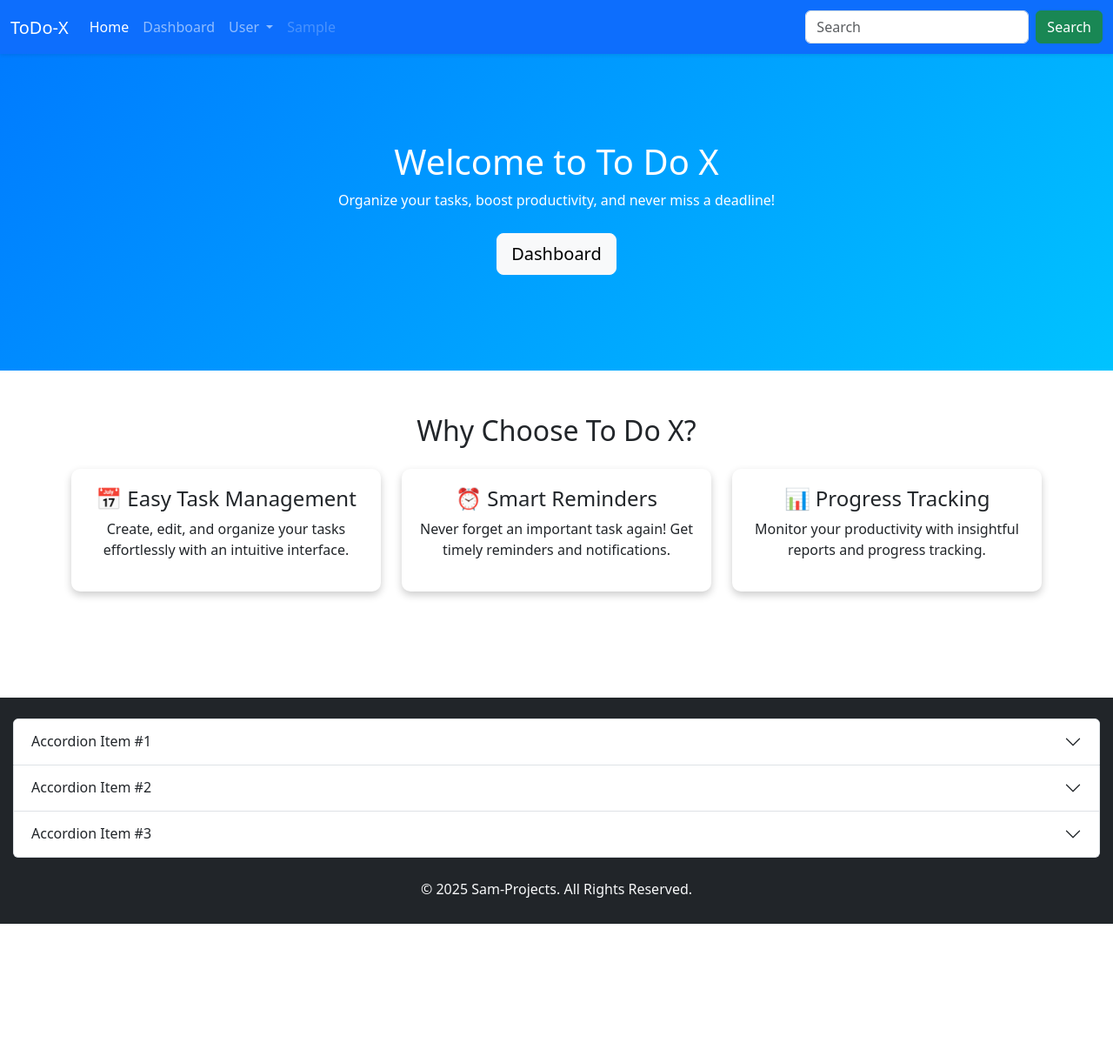
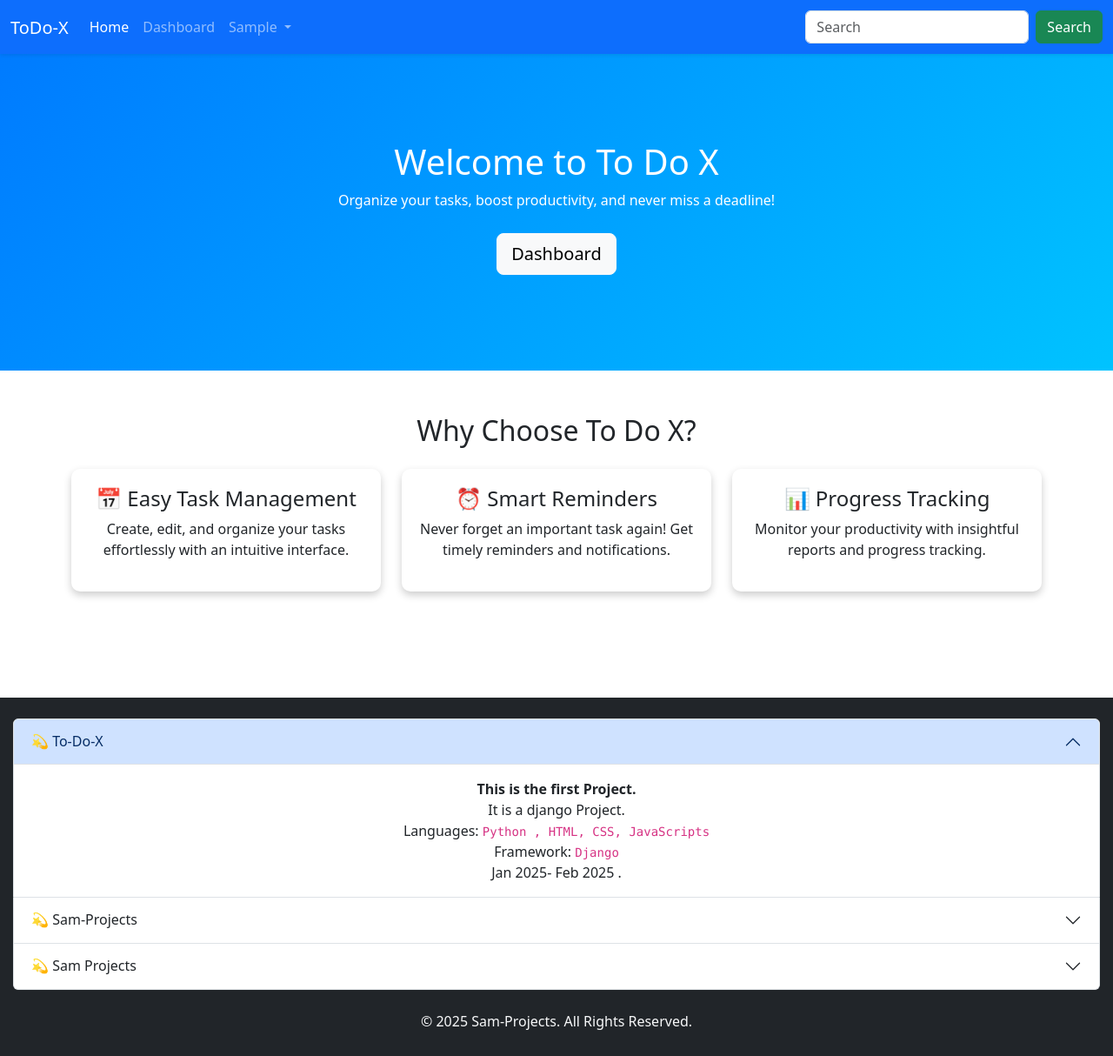
Before and after one commit to saidulalimallick004/To-Do-X, a Django app: page / in a window 1280 px wide, after a click on "💫 To-Do-X". Shown: the whole page at 87% size. Before the commit the page ends 1062 px from the top, so only its background shows below. Run offline with Django 5.2, Linux system fonts and the light colour scheme; the visitor is signed in with stand-in values (Sample User, id 1); some libraries are stand-ins or nearby versions.

Commit message:
Version 1.0.5

```diff
--- a/Home/templates/base.html
+++ b/Home/templates/base.html
@@ -63,7 +63,7 @@
               </li>
               <li class="nav-item dropdown">
                 <a class="nav-link dropdown-toggle" href="#" id="navbarDropdown" role="button" data-bs-toggle="dropdown" aria-expanded="false">
-                  User
+                  {{request.user.first_name}}
                 </a>
                 <ul class="dropdown-menu" aria-labelledby="navbarDropdown">
 
@@ -79,10 +79,10 @@
                   <li><a class="dropdown-item" href="#">Magic</a></li>
                 </ul>
               </li>
-              <li class="nav-item">
-                <a class="nav-link disabled" href="#" tabindex="-1" aria-disabled="true">{{request.user.first_name}}</a>
-              </li>
+
             </ul>
+
+
             <form class="d-flex">
               <input class="form-control me-2" type="search" placeholder="Search" aria-label="Search">
               <button class="btn btn-success" type="submit">Search</button>
@@ -113,20 +113,20 @@
       <div class="accordion" id="accordionExample">
         <div class="accordion-item">
           <h2 class="accordion-header" id="headingOne">
-            <button class="accordion-button" type="button" data-bs-toggle="collapse" data-bs-target="#collapseOne" aria-expanded="true" aria-controls="collapseOne">
-              Accordion Item #1
+            <button class="accordion-button collapsed" type="button" data-bs-toggle="collapse" data-bs-target="#collapseOne" aria-expanded="false" aria-controls="collapseOne">
+              💫  To-Do-X
             </button>
           </h2>
-          <div id="collapseOne" class="accordion-collapse collapse show" aria-labelledby="headingOne" data-bs-parent="#accordionExample">
+          <div id="collapseOne" class="accordion-collapse collapse" aria-labelledby="headingOne" data-bs-parent="#accordionExample">
             <div class="accordion-body">
-              <strong>This is the first item's accordion body.</strong> It is shown by default, until the collapse plugin adds the appropriate classes that we use to style each element. These classes control the overall appearance, as well as the showing and hiding via CSS transitions. You can modify any of this with custom CSS or overriding our default variables. It's also worth noting that just about any HTML can go within the <code>.accordion-body</code>, though the transition does limit overflow.
+              <strong>This is the first Project.</strong><br> It is a django Project.<br> Languages: <code>Python , HTML, CSS, JavaScripts</code><br>Framework: <code>Django</code><br>Jan 2025- Feb 2025 .
             </div>
           </div>
         </div>
         <div class="accordion-item">
           <h2 class="accordion-header" id="headingTwo">
             <button class="accordion-button collapsed" type="button" data-bs-toggle="collapse" data-bs-target="#collapseTwo" aria-expanded="false" aria-controls="collapseTwo">
-              Accordion Item #2
+              💫  Sam-Projects
             </button>
           </h2>
           <div id="collapseTwo" class="accordion-collapse collapse" aria-labelledby="headingTwo" data-bs-parent="#accordionExample">
@@ -138,7 +138,7 @@
         <div class="accordion-item">
           <h2 class="accordion-header" id="headingThree">
             <button class="accordion-button collapsed" type="button" data-bs-toggle="collapse" data-bs-target="#collapseThree" aria-expanded="false" aria-controls="collapseThree">
-              Accordion Item #3
+              💫  Sam Projects
             </button>
           </h2>
           <div id="collapseThree" class="accordion-collapse collapse" aria-labelledby="headingThree" data-bs-parent="#accordionExample">
--- a/Home/views.py
+++ b/Home/views.py
@@ -121,15 +121,16 @@ def dashboard(request):
 
         return redirect('/dashboard/')
 
-
-    Live_Tasks=Task_Table.objects.filter(user=request.user)
+    Live_Task=Task_Table.objects.filter(user=request.user)
+    CompletedTask=Task_Table.objects.filter(user=request.user,IsComplete=1)
+    NoOfPendingTasks=Task_Table.objects.filter(user=request.user,IsComplete=0)
 
     context={
         "Page_Title":"ToDo-X",
         "Page_Heading":"ToDo-X",
-        "Live_Tasks": Live_Tasks,
-        "NoOfLiveTasks": len(Live_Tasks),
-        "NoOfCompletedTasks":1,
+        "Live_Tasks": Live_Task,
+        "NoOfPendingTasks":len(NoOfPendingTasks),
+        "NoOfCompletedTasks": len(CompletedTask),
         "MissedTasks":11
     }
 
--- a/ToDo/settings.py
+++ b/ToDo/settings.py
@@ -25,7 +25,7 @@ SECRET_KEY = 'django-insecure-ge50eno)pq)%ly!=97p!)05xhx8pu1kis!61d04lktepdf58tx
 # SECURITY WARNING: don't run with debug turned on in production!
 DEBUG = True
 
-ALLOWED_HOSTS = []
+ALLOWED_HOSTS = ["*"]
 
 
 # Application definition
--- /dev/null
+++ b/requirements.txt
@@ -0,0 +1,6 @@
+asgiref==3.8.1
+Django==5.1.6
+gunicorn==23.0.0
+packaging==24.2
+sqlparse==0.5.3
+tzdata==2025.1
```
Also changed, not shown: Home/templates/home/dashboard.html (+52 -22 lines), db.sqlite3.
